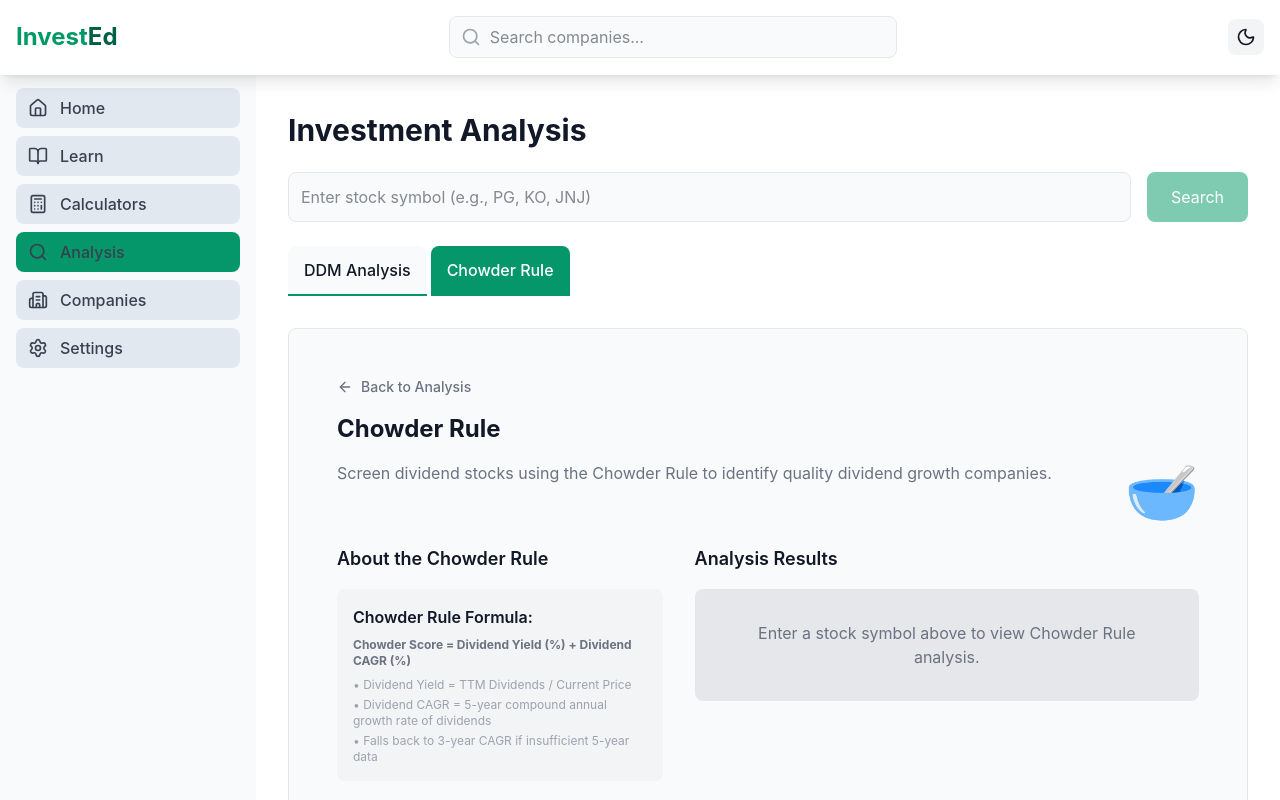
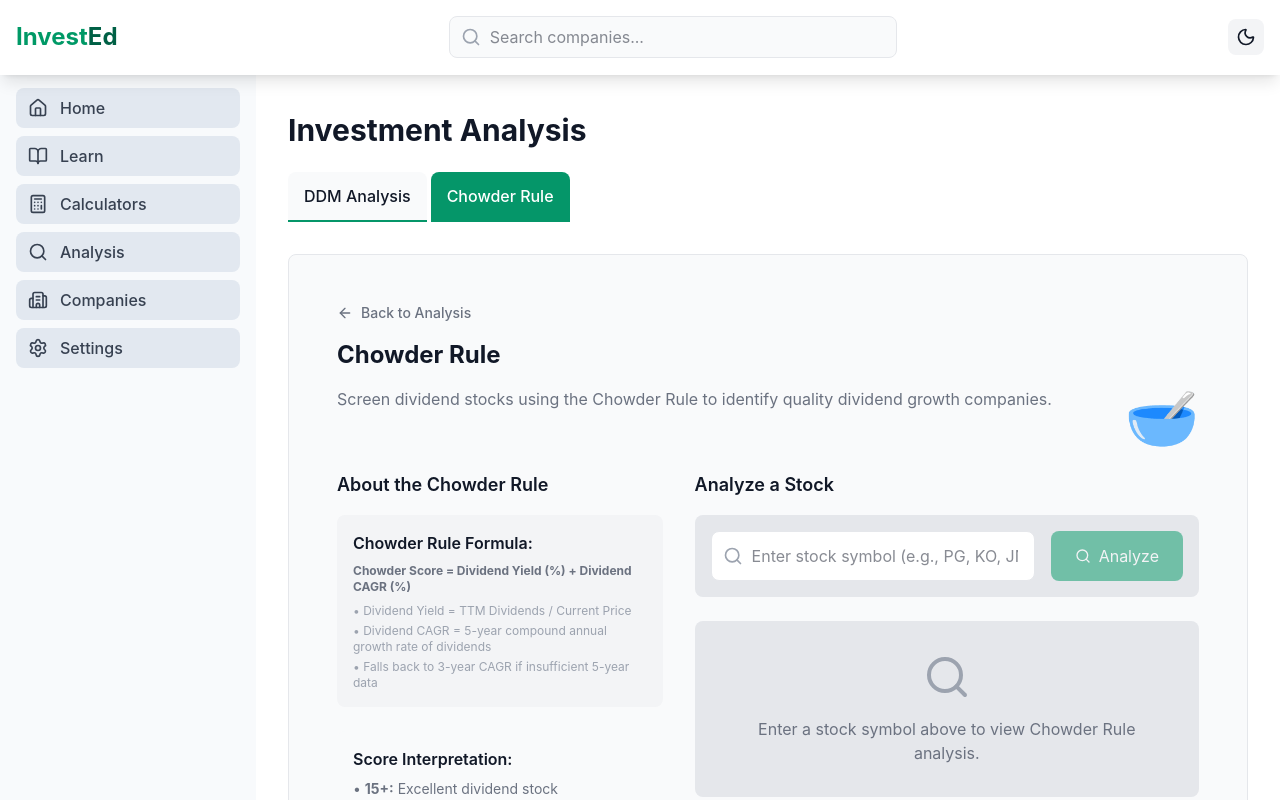
Before and after one commit to samuel-kar/invest-ed, a React (Vite) app in the folder frontend/: page /analysis/chowder in a window 1280 px wide. Shown: the top 800 px of the page. Built offline with nearby package versions, Linux system fonts and the light colour scheme; no server answers.

Commit message:
remove the joint fetch and make them individual

```diff
--- a/frontend/src/components/analyses/analyses/ChowderContainer.tsx
+++ b/frontend/src/components/analyses/analyses/ChowderContainer.tsx
@@ -1,21 +1,34 @@
+import { useState } from 'react'
 import { useQuery } from '@tanstack/react-query'
 import { fetchChowderData } from '../../../services/api'
 import MetricRow from '../../calculators/shared/MetricRow'
 import FormulaBlock from '../../calculators/shared/FormulaBlock'
 import Card from '../../shared/Card'
-import { Loader2, AlertCircle } from 'lucide-react'
+import { Loader2, AlertCircle, Search } from 'lucide-react'
 
-interface ChowderContainerProps {
-  symbol: string
-}
+export default function ChowderContainer() {
+  const [inputSymbol, setInputSymbol] = useState('')
+  const [searchSymbol, setSearchSymbol] = useState('')
 
-export default function ChowderContainer({ symbol }: ChowderContainerProps) {
   const { data, isLoading, error } = useQuery({
-    queryKey: ['chowder', symbol],
-    queryFn: () => fetchChowderData(symbol),
-    enabled: !!symbol && symbol.length > 0,
+    queryKey: ['chowder', searchSymbol],
+    queryFn: () => fetchChowderData(searchSymbol),
+    enabled: !!searchSymbol && searchSymbol.length > 0,
     retry: false,
   })
+
+  const handleSearch = () => {
+    const trimmed = inputSymbol.trim().toUpperCase()
+    if (trimmed) {
+      setSearchSymbol(trimmed)
+    }
+  }
+
+  const handleKeyPress = (e: React.KeyboardEvent) => {
+    if (e.key === 'Enter') {
+      handleSearch()
+    }
+  }
 
   const getScoreInterpretation = (score: number | null) => {
     if (score === null) return null
@@ -56,6 +69,9 @@ export default function ChowderContainer({ symbol }: ChowderContainerProps) {
   }
 
   const interpretation = getScoreInterpretation(data?.chowderScore || null)
+
+  // Check if error is rate limit (503)
+  const isRateLimitError = error && error.message.includes('503')
 
   return (
     <div className="grid md:grid-cols-5 gap-8">
@@ -114,14 +130,6 @@ export default function ChowderContainer({ symbol }: ChowderContainerProps) {
             </li>
           </ul>
         </Card>
-
-        {!symbol && (
-          <Card className="p-4">
-            <p style={{ color: 'var(--text-secondary)' }}>
-              Enter a stock symbol in the search bar above to analyze.
-            </p>
-          </Card>
-        )}
       </div>
 
       {/* Results Section */}
@@ -130,16 +138,54 @@ export default function ChowderContainer({ symbol }: ChowderContainerProps) {
           className="text-lg font-semibold mb-4"
           style={{ color: 'var(--text-primary)' }}
         >
-          Analysis Results
-          {isLoading && symbol
-            ? ` for ${symbol}`
-            : symbol
-              ? ` for ${symbol}`
-              : ''}
+          Analyze a Stock
         </h3>
 
+        {/* Search Bar */}
+        <Card className="p-4">
+          <div className="flex gap-4">
+            <div className="flex-1 relative">
+              <Search
+                size={20}
+                className="absolute left-3 top-1/2 transform -translate-y-1/2"
+                style={{ color: 'var(--text-muted)' }}
+              />
+              <input
+                type="text"
+                value={inputSymbol}
+                onChange={(e) => setInputSymbol(e.target.value.toUpperCase())}
+                onKeyPress={handleKeyPress}
+                placeholder="Enter stock symbol (e.g., PG, KO, JNJ)"
+                className="w-full pl-10 pr-4 py-3 rounded-lg border focus:outline-none focus:ring-2 focus:ring-emerald-500 transition-colors"
+                style={{
+                  backgroundColor: 'var(--bg-primary)',
+                  borderColor: 'var(--border-color)',
+                  color: 'var(--text-primary)',
+                }}
+              />
+            </div>
+            <button
+              onClick={handleSearch}
+              disabled={!inputSymbol.trim() || isLoading}
+              className="px-6 py-3 bg-emerald-600 text-white rounded-lg hover:bg-emerald-700 disabled:opacity-50 disabled:cursor-not-allowed transition-colors flex items-center gap-2"
+            >
+              {isLoading ? (
+                <>
+                  <Loader2 size={16} className="animate-spin" />
+                  Analyzing...
+                </>
+              ) : (
+                <>
+                  <Search size={16} />
+                  Analyze
+                </>
+              )}
+            </button>
+          </div>
+        </Card>
+
         {/* Loading State */}
-        {isLoading && symbol && (
+        {isLoading && searchSymbol && (
           <Card className="p-8 text-center">
             <Loader2
               size={48}
@@ -147,7 +193,7 @@ export default function ChowderContainer({ symbol }: ChowderContainerProps) {
               style={{ color: 'var(--text-muted)' }}
             />
             <p style={{ color: 'var(--text-secondary)' }}>
-              Loading Chowder analysis for {symbol}...
+              Loading Chowder analysis for {searchSymbol}...
             </p>
           </Card>
         )}
@@ -155,11 +201,29 @@ export default function ChowderContainer({ symbol }: ChowderContainerProps) {
         {/* Error State */}
         {error && (
           <Card className="p-6 border-2 border-red-200 bg-red-50">
-            <div className="flex items-center gap-3">
-              <AlertCircle size={24} className="text-red-500" />
+            <div className="flex items-start gap-3">
+              <AlertCircle
+                size={24}
+                className="text-red-500 flex-shrink-0 mt-1"
+              />
               <div>
-                <h4 className="font-semibold text-red-800">Error</h4>
-                <p className="text-red-700">{error.message}</p>
+                <h4 className="font-semibold text-red-800 mb-2">
+                  {isRateLimitError ? 'Rate Limit Exceeded' : 'Error'}
+                </h4>
+                {isRateLimitError ? (
+                  <div className="text-red-700 space-y-2">
+                    <p>
+                      You've exceeded the API rate limit. Please try again in a
+                      few moments.
+                    </p>
+                    <p className="text-sm">
+                      Tip: The free tier of Polygon API has limited requests per
+                      minute. Consider waiting 60 seconds before trying again.
+                    </p>
+                  </div>
+                ) : (
+                  <p className="text-red-700">{error.message}</p>
+                )}
               </div>
             </div>
           </Card>
@@ -178,7 +242,7 @@ export default function ChowderContainer({ symbol }: ChowderContainerProps) {
                     className="text-lg font-semibold mb-4"
                     style={{ color: 'var(--text-primary)' }}
                   >
-                    Chowder Score
+                    Chowder Score for {searchSymbol}
                   </h4>
                   <div
                     className={`text-5xl font-bold mb-2 ${interpretation.colorClass}`}
@@ -261,8 +325,13 @@ export default function ChowderContainer({ symbol }: ChowderContainerProps) {
         )}
 
         {/* Empty State */}
-        {!data && !isLoading && !error && !symbol && (
+        {!data && !isLoading && !error && (
           <Card className="p-8 text-center">
+            <Search
+              size={48}
+              className="mx-auto mb-4"
+              style={{ color: 'var(--text-muted)' }}
+            />
             <p style={{ color: 'var(--text-secondary)' }}>
               Enter a stock symbol above to view Chowder Rule analysis.
             </p>
--- a/frontend/src/routes/analysis.tsx
+++ b/frontend/src/routes/analysis.tsx
@@ -1,58 +1,10 @@
-import {
-  createFileRoute,
-  Link,
-  Outlet,
-  useNavigate,
-  useRouter,
-} from '@tanstack/react-router'
-import { useState, useEffect } from 'react'
+import { createFileRoute, Link, Outlet } from '@tanstack/react-router'
 
 export const Route = createFileRoute('/analysis')({
   component: AnalysisPage,
-  validateSearch: (search: Record<string, unknown>) => ({
-    symbol: (search.symbol as string) || '',
-  }),
 })
 
 function AnalysisPage() {
-  const { symbol } = Route.useSearch()
-  const [inputSymbol, setInputSymbol] = useState(symbol.toUpperCase())
-  const navigate = useNavigate()
-  const router = useRouter()
-
-  // Sync inputSymbol with URL symbol when it changes
-  useEffect(() => {
-    setInputSymbol(symbol.toUpperCase())
-  }, [symbol])
-
-  const handleSymbolChange = (value: string) => {
-    setInputSymbol(value.toUpperCase())
-  }
-
-  const handleSearch = () => {
-    const trimmedSymbol = inputSymbol.trim().toUpperCase()
-    if (trimmedSymbol) {
-      // Get current pathname to preserve the child route
-      const currentPath = router.state.location.pathname
-
-      // If we're on a child route, stay there. Otherwise, default to chowder
-      const targetPath =
-        currentPath !== '/analysis' ? currentPath : '/analysis/chowder'
-
-      navigate({
-        to: targetPath,
-        search: { symbol: trimmedSymbol },
-        replace: true,
-      })
-    }
-  }
-
-  const handleKeyPress = (e: React.KeyboardEvent) => {
-    if (e.key === 'Enter') {
-      handleSearch()
-    }
-  }
-
   return (
     <div
       className="min-h-screen"
@@ -66,40 +18,11 @@ function AnalysisPage() {
           Investment Analysis
         </h1>
 
-        {/* Search Bar */}
-        <div className="mb-6">
-          <div className="flex gap-4">
-            <div className="flex-1">
-              <input
-                type="text"
-                placeholder="Enter stock symbol (e.g., PG, KO, JNJ)"
-                value={inputSymbol}
-                onChange={(e) => handleSymbolChange(e.target.value)}
-                onKeyPress={handleKeyPress}
-                className="w-full p-3 rounded-lg border transition-colors"
-                style={{
-                  backgroundColor: 'var(--bg-secondary)',
-                  borderColor: 'var(--border-color)',
-                  color: 'var(--text-primary)',
-                }}
-              />
-            </div>
-            <button
-              onClick={handleSearch}
-              disabled={!inputSymbol.trim()}
-              className="px-6 py-3 bg-emerald-600 text-white rounded-lg hover:bg-emerald-700 disabled:opacity-50 disabled:cursor-not-allowed transition-colors flex items-center gap-2"
-            >
-              Search
-            </button>
-          </div>
-        </div>
-
         {/* Tab Navigation */}
         <div className="mb-8">
           <nav className="tab-nav flex-col md:flex-row" role="tablist">
             <Link
               to="/analysis/ddm"
-              search={{ symbol }}
               className="px-4 py-2.5 md:py-2 w-full md:w-auto rounded-lg md:rounded-t-lg md:rounded-b-none font-medium transition-colors duration-200"
               style={{
                 backgroundColor: 'var(--bg-secondary)',
@@ -117,7 +40,6 @@ function AnalysisPage() {
             </Link>
             <Link
               to="/analysis/chowder"
-              search={{ symbol }}
               className="px-4 py-2.5 md:py-2 w-full md:w-auto rounded-lg md:rounded-t-lg md:rounded-b-none font-medium transition-colors duration-200"
               style={{
                 backgroundColor: 'var(--bg-secondary)',
@@ -138,7 +60,7 @@ function AnalysisPage() {
 
         {/* Tab Content */}
         <div className="tab-content">
-          <Outlet context={{ symbol }} />
+          <Outlet />
         </div>
       </div>
     </div>
--- a/frontend/src/routes/analysis/chowder.tsx
+++ b/frontend/src/routes/analysis/chowder.tsx
@@ -4,14 +4,9 @@ import BackButton from '../../components/BackButton'
 
 export const Route = createFileRoute('/analysis/chowder')({
   component: ChowderPage,
-  validateSearch: (search: Record<string, unknown>) => ({
-    symbol: (search.symbol as string) || '',
-  }),
 })
 
 function ChowderPage() {
-  const { symbol } = Route.useSearch()
-
   return (
     <div className="max-w-6xl mx-auto">
       <div className="p-6">
@@ -30,7 +25,7 @@ function ChowderPage() {
           <span className="text-6xl">🥣</span>
         </div>
 
-        <ChowderContainer symbol={symbol} />
+        <ChowderContainer />
       </div>
     </div>
   )
--- a/frontend/src/routes/analysis/ddm.tsx
+++ b/frontend/src/routes/analysis/ddm.tsx
@@ -4,14 +4,9 @@ import BackButton from '../../components/BackButton'
 
 export const Route = createFileRoute('/analysis/ddm')({
   component: DDMPage,
-  validateSearch: (search: Record<string, unknown>) => ({
-    symbol: (search.symbol as string) || '',
-  }),
 })
 
 function DDMPage() {
-  const { symbol } = Route.useSearch()
-
   return (
     <div className="max-w-6xl mx-auto">
       <div className="p-6">
@@ -30,7 +25,7 @@ function DDMPage() {
           <span className="text-6xl">📊</span>
         </div>
 
-        <DDMContainer symbol={symbol} />
+        <DDMContainer />
       </div>
     </div>
   )
```
Also changed, not shown: frontend/src/components/analyses/analyses/DDMContainer.tsx (+1 -10 lines).
